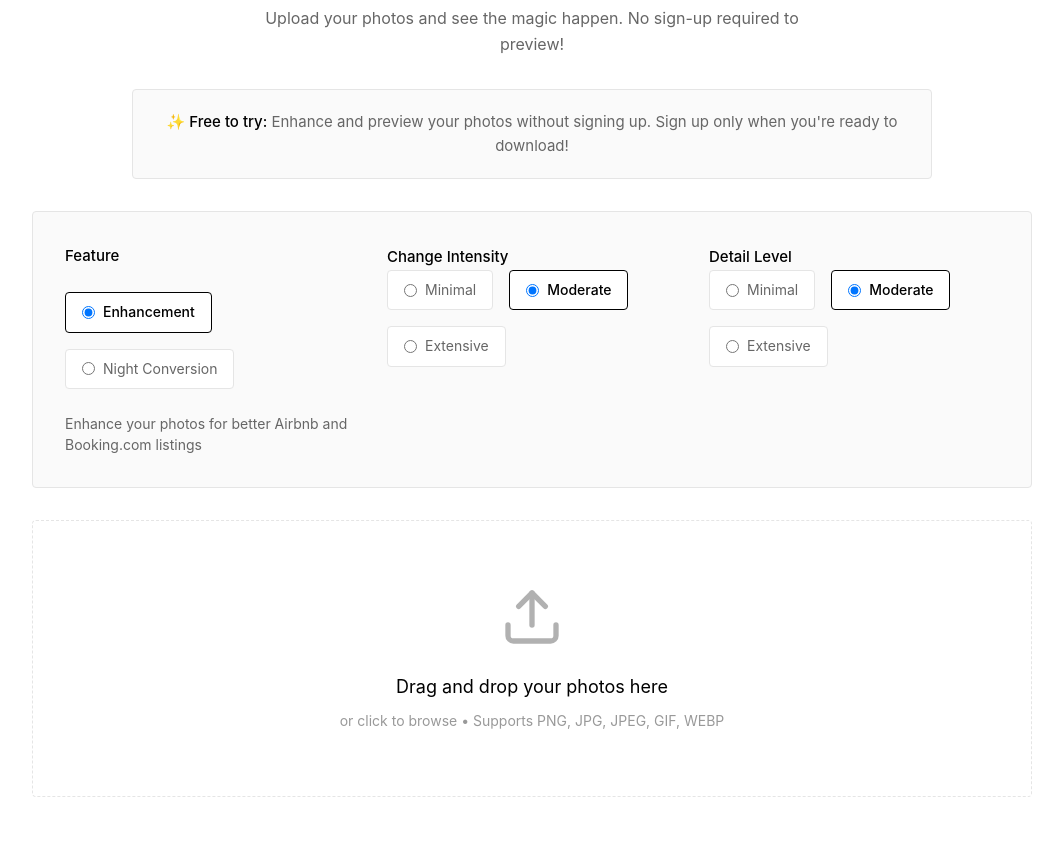
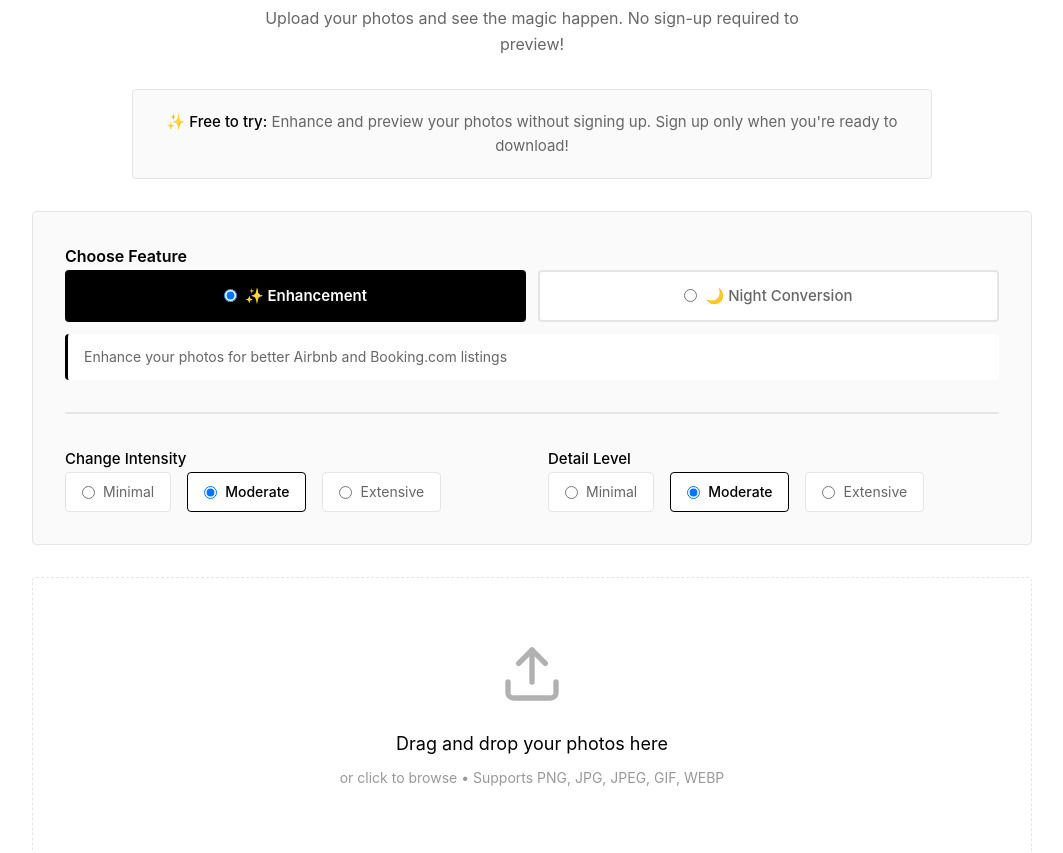
Before and after one commit to VahagnAdunts/airbnb-photo-enhancer, a Flask app: page / in a window 1280 px wide. Shown: the part 989-1842 px from the top of the page, without its empty margins (108-1171 px from the left). Run offline with Flask 3, Linux system fonts and the light colour scheme.

Commit message:
Improve feature selector UI: better visual hierarchy, tab-style design, cleaner layout

```diff
--- a/home.html
+++ b/home.html
@@ -190,20 +190,21 @@
                 </div>
 
             <div class="enhancement-settings">
-                <div class="setting-group">
-                    <label class="setting-label">Feature</label>
+                <div class="feature-selector-wrapper">
+                    <label class="setting-label">Choose Feature</label>
                     <div class="radio-group">
                         <label class="radio-option">
                             <input type="radio" name="feature_type" value="enhancement" checked>
-                            <span>Enhancement</span>
+                            <span>✨ Enhancement</span>
                         </label>
                         <label class="radio-option">
                             <input type="radio" name="feature_type" value="night_conversion">
-                            <span>Night Conversion</span>
+                            <span>🌙 Night Conversion</span>
                         </label>
                     </div>
                     <p class="setting-hint" id="featureHint">Enhance your photos for better Airbnb and Booking.com listings</p>
                 </div>
+                <div class="enhancement-settings-grid">
                     <div class="setting-group" id="enhancementSettings">
                         <label class="setting-label">Change Intensity</label>
                         <div class="radio-group">
@@ -236,6 +237,7 @@
                                 <input type="radio" name="detail_level" value="extensive">
                                 <span>Extensive</span>
                             </label>
+                        </div>
                     </div>
                 </div>
             </div>
--- a/static/css/style.css
+++ b/static/css/style.css
@@ -321,14 +321,75 @@ body {
 }
 
 .enhancement-settings {
-    display: grid;
-    grid-template-columns: repeat(auto-fit, minmax(250px, 1fr));
-    gap: 2rem;
     margin-bottom: 2rem;
     padding: 2rem;
     background: var(--bg-secondary);
     border-radius: var(--radius);
     border: 1px solid var(--border);
+}
+
+.feature-selector-wrapper {
+    margin-bottom: 2rem;
+    padding-bottom: 2rem;
+    border-bottom: 2px solid var(--border);
+}
+
+.feature-selector-wrapper .setting-label {
+    font-size: 1rem;
+    font-weight: 600;
+    margin-bottom: 1rem;
+    color: var(--text-primary);
+}
+
+.feature-selector-wrapper .radio-group {
+    display: flex;
+    gap: 0.75rem;
+    margin-bottom: 0.75rem;
+}
+
+.feature-selector-wrapper .radio-option {
+    flex: 1;
+    justify-content: center;
+    padding: 0.75rem 1.5rem;
+    font-size: 0.9375rem;
+    font-weight: 500;
+    border: 2px solid var(--border);
+    background: var(--bg-primary);
+    transition: all 0.2s ease;
+}
+
+.feature-selector-wrapper .radio-option:hover {
+    border-color: var(--text-primary);
+    background: var(--bg-secondary);
+}
+
+.feature-selector-wrapper .radio-option:has(input[type="radio"]:checked) {
+    border-color: var(--text-primary);
+    background: var(--text-primary);
+    color: var(--bg-primary);
+}
+
+.feature-selector-wrapper .radio-option:has(input[type="radio"]:checked) span {
+    color: var(--bg-primary);
+    font-weight: 600;
+}
+
+.feature-selector-wrapper .setting-hint {
+    font-size: 0.875rem;
+    color: var(--text-secondary);
+    margin-top: 0.75rem;
+    padding: 0.75rem 1rem;
+    background: var(--bg-primary);
+    border-radius: var(--radius);
+    border-left: 3px solid var(--text-primary);
+    line-height: 1.6;
+}
+
+.enhancement-settings-grid {
+    display: grid;
+    grid-template-columns: repeat(auto-fit, minmax(250px, 1fr));
+    gap: 2rem;
+    margin-top: 1rem;
 }
 
 .setting-group {
```
Also changed, not shown: dashboard.html (+6 -4 lines). Lines whose indentation alone changed are shown as unchanged.
